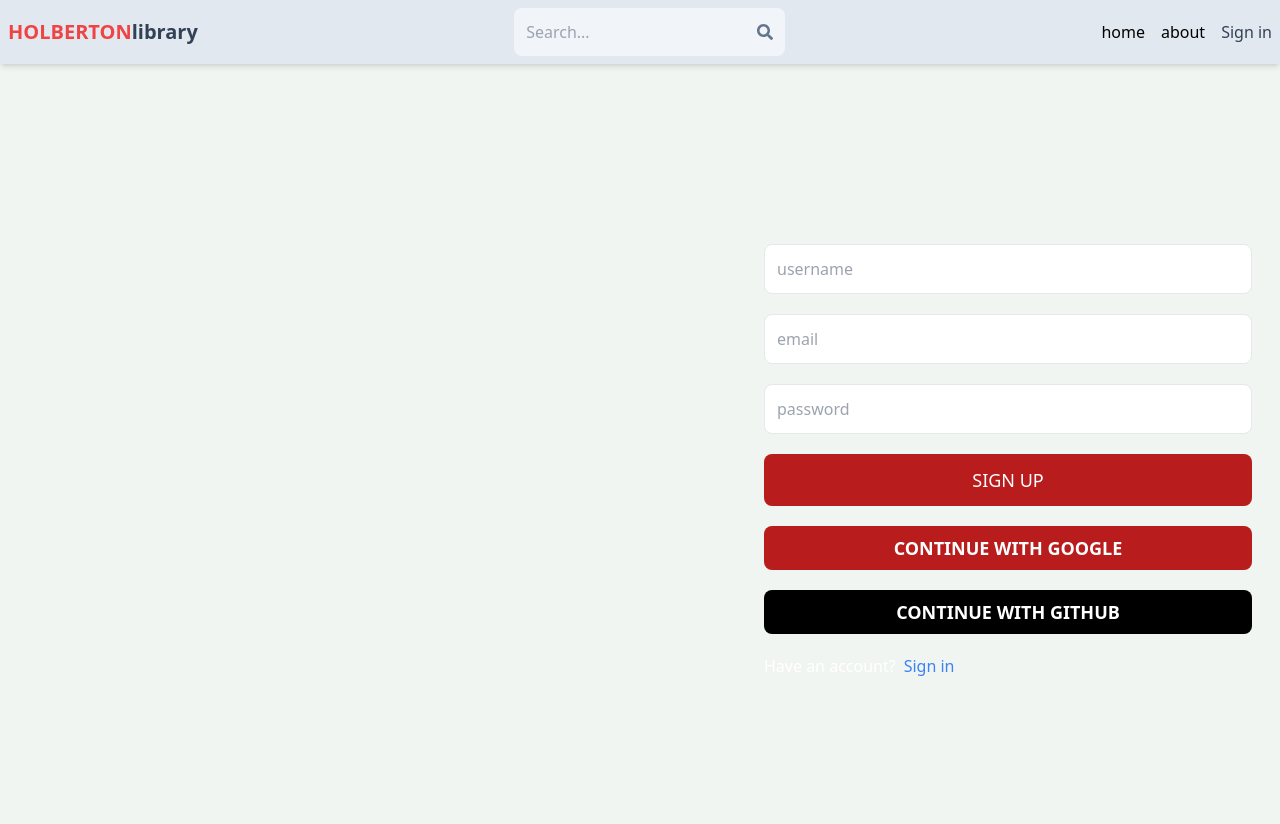
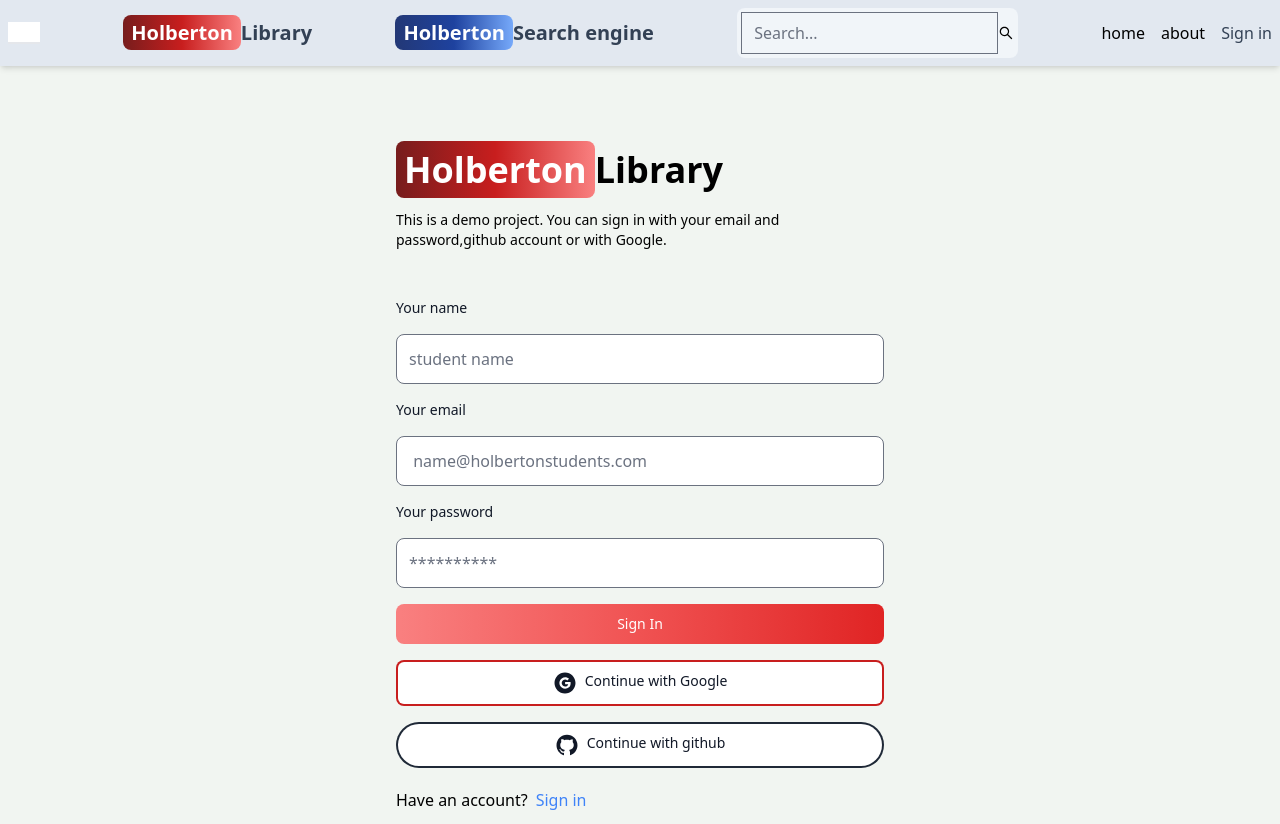
Before and after one commit to ghaith31/my_pfa, a React (Create React App) app in the folder test1/: page /SignUp in a window 1280 px wide. Before the commit the page ends 800 px from the top, so only its background shows below. Built offline with nearby package versions, Linux system fonts and the light colour scheme.

Commit message:
some improvements

```diff
--- a/test1/src/Components/Header/Header.js
+++ b/test1/src/Components/Header/Header.js
@@ -1,23 +1,36 @@
 import React from 'react'
+import { Navbar } from 'flowbite-react';
 import { FaSearch } from 'react-icons/fa';
 import { Link } from 'react-router-dom';
 import { useSelector } from 'react-redux';
+import { AiOutlineSearch } from 'react-icons/ai';
 
 function Header() {
     const { currentUser } = useSelector((state) => state.user);
   return (
     <header className='bg-slate-200 shadow-md'>
     <div className='flex justify-between items-center max-w-7xl mx-auto p-2'>
-    <Link to='/'>
-     <h1 className='font-bold text-sm sm:text-xl flex flex-wrap'>
-        <span className='text-red-500'>HOLBERTON</span>
-        <span className='text-slate-700'>library</span>
-     </h1>
+    <Navbar className='border-b-2'></Navbar>
+    <Link to='/'  className='self-center whitespace-nowrap text-sm sm:text-xl font-semibold dark:text-white'>
+
+     <span className='px-2 py-1 bg-gradient-to-r from-red-900 via-red-700 via-red-500 to-red-400 rounded-lg text-white'>
+          Holberton
+        </span>
+        <span className='text-slate-700'>Library</span>
+
      </Link>
-    <form className='bg-slate-100 p-3 rounded-lg flex items-center'>
+    <Link to='/'  className='self-center whitespace-nowrap text-sm sm:text-xl font-semibold dark:text-white'>
+
+     <span className='px-2 py-1 bg-gradient-to-r from-blue-900 via-blue-800 via-blue-500 to-blue-400 rounded-lg text-white'>
+          Holberton
+        </span>
+        <span className='text-slate-700'>Search engine</span>
+
+     </Link>
+    <form className='bg-slate-100 p-1 rounded-lg flex items-center'>
         <input type='text' placeholder='Search...'
         className='bg-transparent focus:outline-none'/>
-        <FaSearch className='text-slate-500'/>
+        <AiOutlineSearch />
     </form>
     <ul className='flex gap-4'>
 
--- a/test1/src/Components/Oauth/Oauth.js
+++ b/test1/src/Components/Oauth/Oauth.js
@@ -3,6 +3,8 @@
 import { signInSuccess } from '/home/ghaith/Bureau/my_pfa/test1/src/redux/user/userSlice';
 import { useNavigate } from 'react-router-dom';
 import { app } from '../../firebase';
+import { Button } from 'flowbite-react';
+import { AiFillGoogleCircle } from 'react-icons/ai';
 
 export default function OAuth() {
   const dispatch = useDispatch();
@@ -33,12 +35,10 @@
     }
   };
   return (
-    <button
-      onClick={handleGoogleClick}
-      type='button'
-      className='bg-red-700 text-white p-2 rounded-lg uppercase hover:opacity-95 text-lg '
-    >
-      <b>Continue with google</b>
-    </button>
-  );
-}
+
+      <Button type='button' color="failure" outline onClick={handleGoogleClick}>
+          <AiFillGoogleCircle className='w-6 h-6 mr-2'/>
+          Continue with Google
+      </Button>
+    )
+  }
--- a/test1/src/Components/Oauth/Oauth2.js
+++ b/test1/src/Components/Oauth/Oauth2.js
@@ -3,6 +3,8 @@
 import { signInSuccess } from '/home/ghaith/Bureau/my_pfa/test1/src/redux/user/userSlice';
 import { useNavigate } from 'react-router-dom';
 import { app } from '../../firebase';
+import { Button } from 'flowbite-react';
+import { AiFillGithub } from 'react-icons/ai';
 
 export default function OAuth2() {
   const dispatch = useDispatch();
@@ -33,12 +35,9 @@
     }
   };
   return (
-    <button
-      onClick={handleGoogleClick}
-      type='button'
-      className='bg-black text-white p-2 rounded-lg uppercase hover:opacity-200 text-lg'
-    >
-      <b>Continue with GitHub</b>
-    </button>
+    <Button type='button' color="dark" pill outline onClick={handleGoogleClick}>
+          <AiFillGithub className='w-6 h-6 mr-2'/>
+          Continue with github
+      </Button>
   );
 }
--- a/test1/src/Components/pages/SignIn/SignIn.js
+++ b/test1/src/Components/pages/SignIn/SignIn.js
@@ -4,7 +4,7 @@
 import { signInStart, signInSuccess, signInFailure } from '../../../redux/user/userSlice';
 import Oauth from '../../Oauth/Oauth';
 import Oauth2 from '../../Oauth/Oauth2';
-
+import { Button, Spinner, Label } from 'flowbite-react';
 
 
 
@@ -50,37 +50,64 @@
     }
   };
   return (
-    <div className='p-3 max-w-lg mx-auto mr-4 '>
-      <br /><br /><br /><br /><br /><br /><br />
+    <div className='p-3 max-w-lg mx-auto '>
+      <br /><br /><br />
 
-      <form onSubmit={handleSubmit} className='flex flex-col gap-5 Sp'>
 
+
+        <div className='flex-1'>
+          <Link to='/' className='font-bold dark:text-white text-4xl'>
+            <span className='px-2 py-1 bg-gradient-to-r from-red-900 via-red-700 to-red-400 rounded-lg text-white'>
+              Holberton
+            </span>
+            Library
+          </Link>
+          <p className='text-sm mt-5'>
+            This is a demo project. You can sign in with your email and password,github account
+            or with Google.
+          </p>
+        </div>
+
+        <br /><br />
+
+
+      <form onSubmit={handleSubmit} className='flex flex-col gap-4'>
+      <Label  value='Your email' />
         <input
           type='email'
-          placeholder='email'
+          placeholder=' name@holbertonstudents.com'
           className='border p-3 rounded-lg'
           id='email'
           onChange={handleChange}
         />
+        <Label  value='Your password' />
         <input
           type='password'
-          placeholder='password'
+          placeholder='**********'
           className='border p-3 rounded-lg'
           id='password'
           onChange={handleChange}
+
         />
 
-        <button
-          disabled={loading}
-          className='bg-red-700 text-white p-3 rounded-lg uppercase hover:opacity-95 disabled:opacity-80 text-lg'
-        >
-          {loading ? 'Loading...' : 'Sign In'}
-        </button>
+              <Button
+              gradientMonochrome="failure"
+              type='submit'
+              disabled={loading}>
+              {loading ? (
+                <>
+                  <Spinner size='sm' />
+                  <span className='pl-3'>Loading...</span>
+                </>
+              ) : (
+                'Sign In'
+              )}
+            </Button>
         <Oauth/>
         <Oauth2/>
       </form>
       <div className='flex gap-2 mt-5'>
-        <p className='text-white'>dont have an account?</p>
+        <p className='text-black'>dont have an account?</p>
         <Link to={'/SignUp'}>
           <span className='text-blue-500'>Sign up</span>
         </Link>
@@ -90,3 +117,5 @@
 
   );
 }
+
+//
--- a/test1/src/Components/pages/SignUp/SignUp.js
+++ b/test1/src/Components/pages/SignUp/SignUp.js
@@ -2,7 +2,7 @@
 import { Link, useNavigate } from 'react-router-dom';
 import Oauth from '../../Oauth/Oauth';
 import OAuth2 from '../../Oauth/Oauth2';
-
+import { Button, Spinner, Label } from 'flowbite-react';
 
 export default function SignUp() {
   const [formData, setFormData] = useState({});
@@ -49,44 +49,70 @@
     }
   };
   return (
-    <div className='p-3 max-w-lg mx-auto mr-4'>
-      <br /><br /><br /><br /><br /><br /><br />
+    <div className='p-3 max-w-lg mx-auto '>
+    <br /><br /><br />
 
-      <form onSubmit={handleSubmit} className='flex flex-col gap-5'>
+    <div className='flex-1'>
+          <Link to='/' className='font-bold dark:text-white text-4xl'>
+            <span className='px-2 py-1 bg-gradient-to-r from-red-900 via-red-700 to-red-400 rounded-lg text-white'>
+              Holberton
+            </span>
+            Library
+          </Link>
+          <p className='text-sm mt-5'>
+            This is a demo project. You can sign in with your email and password,github account
+            or with Google.
+          </p>
+        </div>
+
+        <br /><br />
+
+      <form onSubmit={handleSubmit} className='flex flex-col gap-4'>
+      <Label value='Your name' />
         <input
           type='text'
-          placeholder='username'
+          placeholder='student name'
           className='border p-3 rounded-lg'
           id='username'
           onChange={handleChange}
         />
+        <Label  value='Your email' />
         <input
           type='email'
-          placeholder='email'
+          placeholder=' name@holbertonstudents.com'
           className='border p-3 rounded-lg'
           id='email'
           onChange={handleChange}
         />
+        <Label  value='Your password' />
         <input
           type='password'
-          placeholder='password'
+          placeholder='**********'
           className='border p-3 rounded-lg'
           id='password'
           onChange={handleChange}
         />
 
-        <button
-          disabled={loading}
-          className='bg-red-700 text-white p-3 rounded-lg uppercase hover:opacity-95 disabled:opacity-80 text-lg '
-        >
-          {loading ? 'Loading...' : 'Sign Up'}
-        </button>
+
+        <Button
+              gradientMonochrome="failure"
+              type='submit'
+              disabled={loading}>
+              {loading ? (
+                <>
+                  <Spinner size='sm' />
+                  <span className='pl-3'>Loading...</span>
+                </>
+              ) : (
+                'Sign In'
+              )}
+            </Button>
         <Oauth/>
         <OAuth2/>
 
       </form>
       <div className='flex gap-2 mt-5'>
-        <p className='text-white'>Have an account?</p>
+        <p className='text-black'>Have an account?</p>
         <Link to={'/SignIn'}>
           <span className='text-blue-500'>Sign in</span>
         </Link>
--- a/test1/tailwind.config.js
+++ b/test1/tailwind.config.js
@@ -2,9 +2,12 @@
 module.exports = {
   content: [
     "./src/**/*.{js,jsx,ts,tsx}",
+    'node_modules/flowbite-react/**/*.{js,jsx,ts,tsx}',
   ],
   theme: {
     extend: {},
   },
-  plugins: [],
+  plugins: [
+    require('flowbite/plugin'),
+  ],
 }
```
